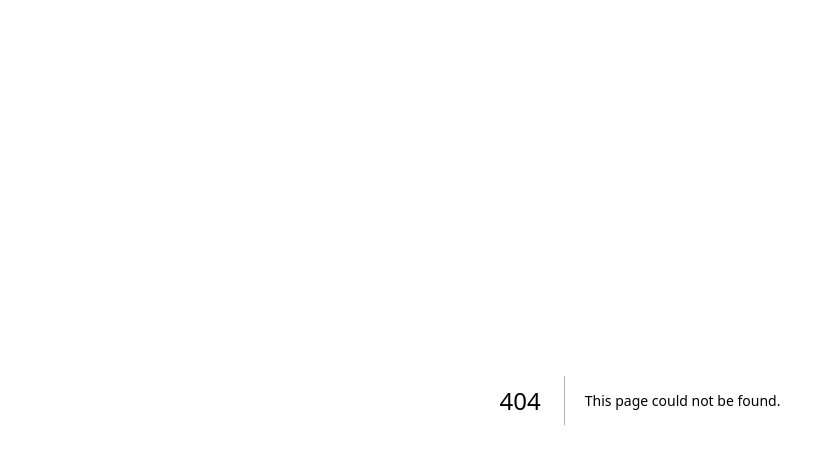
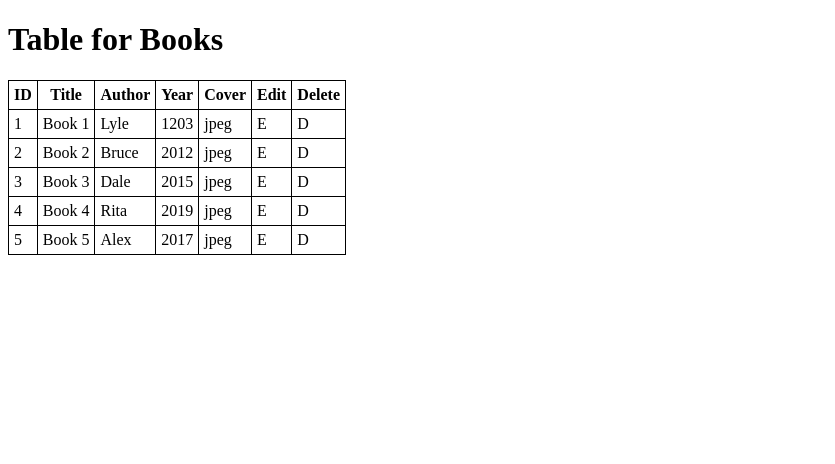
Before and after one commit to djantos27/proj2-daniel-jantos, a Next.js app: page /admin in a window 1280 px wide. Before the commit this address had no page. Shown: the top 464 px of the page, without its empty margins (0-835 px from the left). Built offline with nearby package versions, Linux system fonts and the light colour scheme; data requests are answered from the project's data file.

Commit message:
Added edit and delete columns in table (need to figure out links and editing)

```diff
--- a/app/books/page.js
+++ b/app/admin/page.js
@@ -13,6 +13,11 @@ export default async function Books()
                     <tr>
                         <th>ID</th>
                         <th>Title</th>
+                        <th>Author</th>
+                        <th>Year</th>
+                        <th>Cover</th>
+                        <th>Edit</th>
+                        <th>Delete</th>
                     </tr>
                 </thead>
                 <tbody>
@@ -21,6 +26,11 @@ export default async function Books()
                             <tr key ={book.id}>
                                 <td>{book.id}</td>
                                 <td>{book.title}</td>
+                                <td>{book.author}</td>
+                                <td>{book.year}</td>
+                                <td>{book.image}</td>
+                                <td>E</td>
+                                <td>D</td>
                             </tr>
                         )   )
                     }
```
Also changed, not shown: app/admin/styles.module.css (renamed from app/books/styles.module.css).
